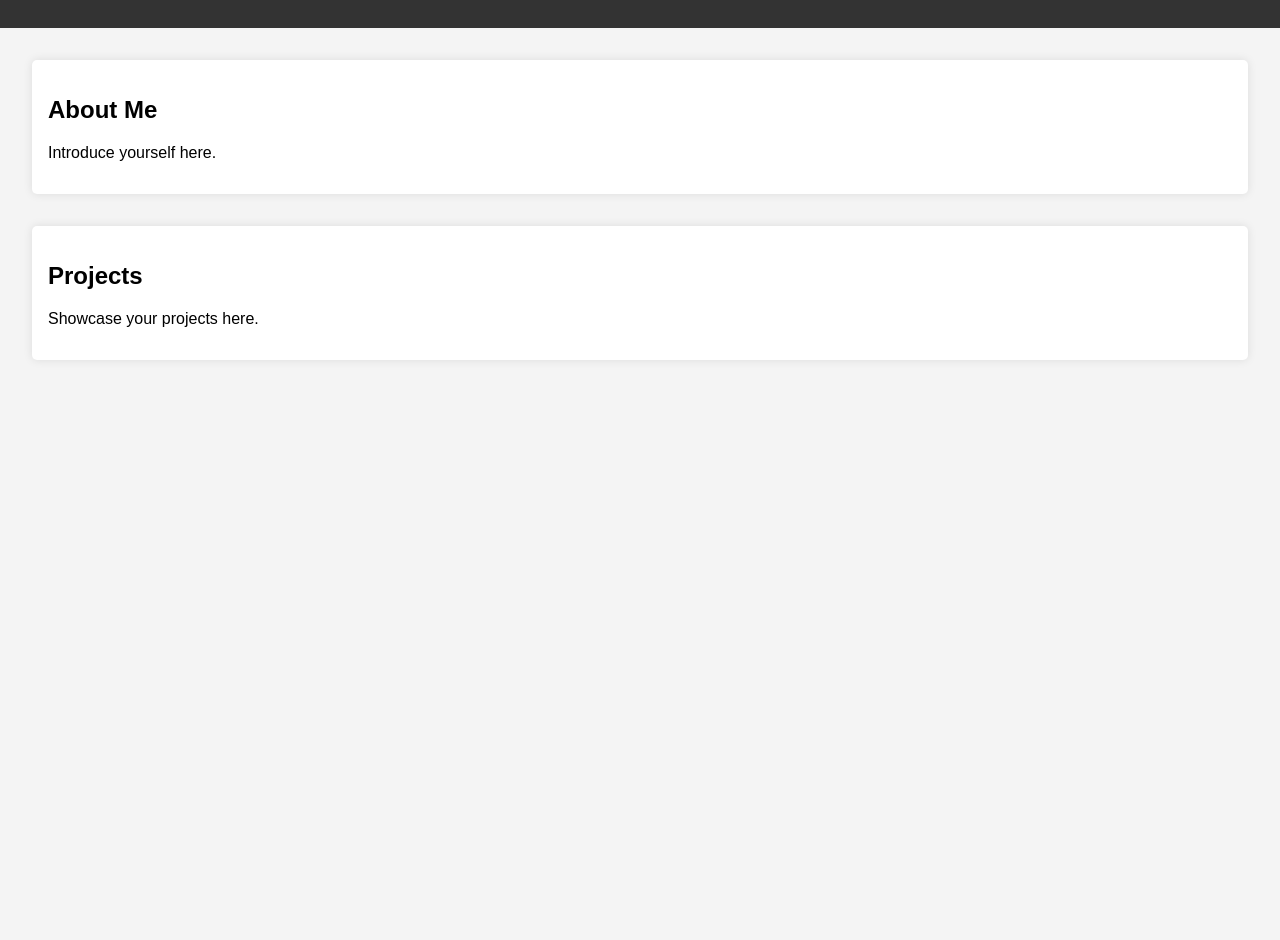
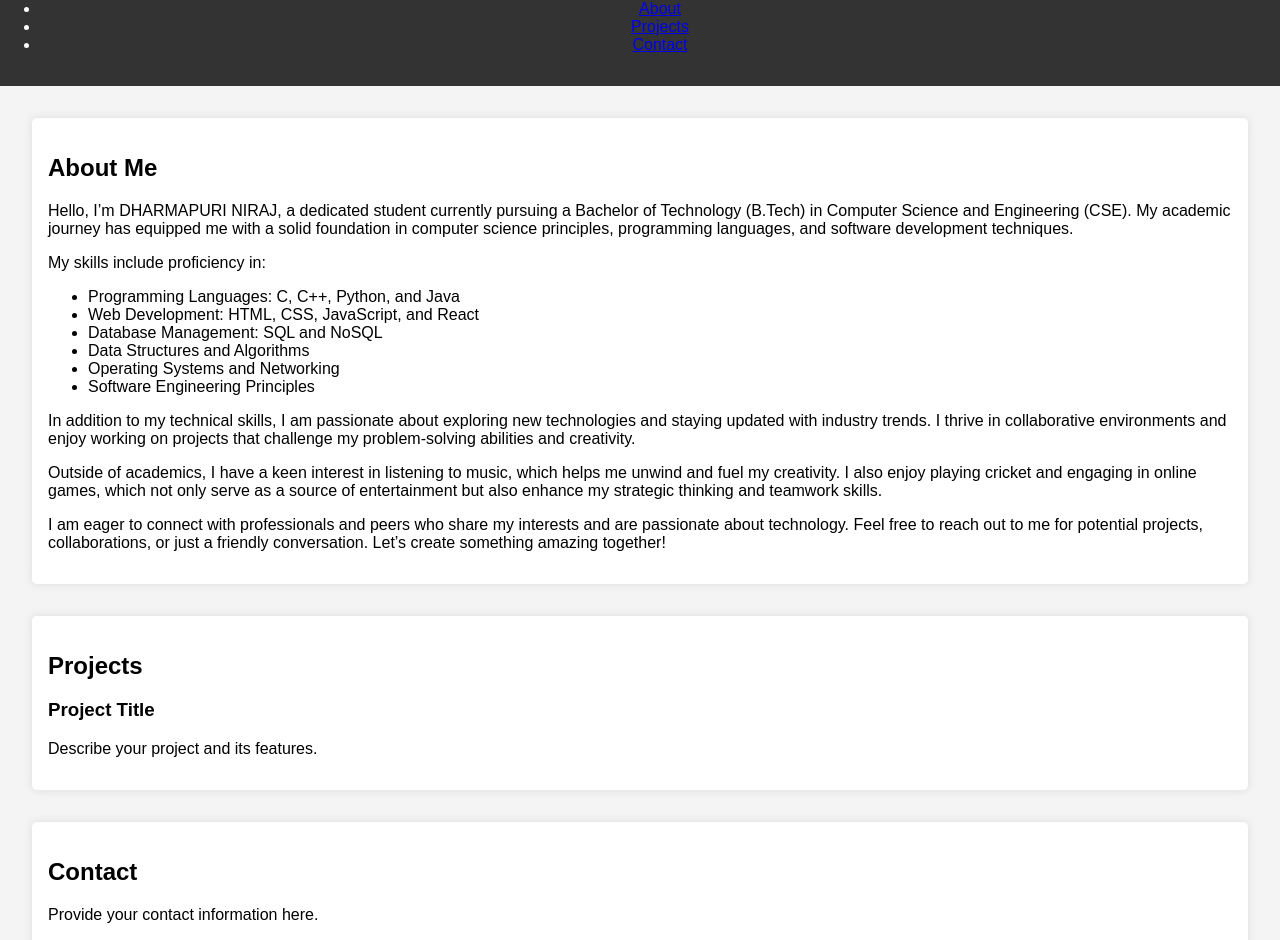
Before and after one commit to DHARMAPURI-NIRAJ/Dharmapuri.Niraj-portfolio, a plain HTML site: page index.html in a window 1280 px wide. Shown: the part 84-1024 px from the top of the page. Before the commit the page ends 800 px from the top, so only its background shows below. Drawn offline with Linux system fonts and the light colour scheme.

Commit message:
Update index.html

```diff
--- a/index.html
+++ b/index.html
@@ -8,15 +8,54 @@
 </head>
 <body>
     <header>
-        <h1>Welcome to My Portfolio</h1>
+        <nav>
+            <div class="logo">
+                <h1>Your Name</h1>
+            </div>
+            <ul class="nav-links">
+                <li><a href="#about">About</a></li>
+                <li><a href="#projects">Projects</a></li>
+                <li><a href="#contact">Contact</a></li>
+            </ul>
+        </nav>
     </header>
-    <section>
-        <h2>About Me</h2>
-        <p>Introduce yourself here.</p>
-    </section>
-    <section>
-        <h2>Projects</h2>
-        <p>Showcase your projects here.</p>
-    </section>
+
+    <main>
+        <section id="about">
+            <h2>About Me</h2>
+            <p>Hello, I’m DHARMAPURI NIRAJ, a dedicated student currently pursuing a Bachelor of Technology (B.Tech) in Computer Science and Engineering (CSE). My academic journey has equipped me with a solid foundation in computer science principles, programming languages, and software development techniques.</p>
+            <p>My skills include proficiency in:</p>
+            <ul>
+                <li>Programming Languages: C, C++, Python, and Java</li>
+                <li>Web Development: HTML, CSS, JavaScript, and React</li>
+                <li>Database Management: SQL and NoSQL</li>
+                <li>Data Structures and Algorithms</li>
+                <li>Operating Systems and Networking</li>
+                <li>Software Engineering Principles</li>
+            </ul>
+            <p>In addition to my technical skills, I am passionate about exploring new technologies and staying updated with industry trends. I thrive in collaborative environments and enjoy working on projects that challenge my problem-solving abilities and creativity.</p>
+            <p>Outside of academics, I have a keen interest in listening to music, which helps me unwind and fuel my creativity. I also enjoy playing cricket and engaging in online games, which not only serve as a source of entertainment but also enhance my strategic thinking and teamwork skills.</p>
+            <p>I am eager to connect with professionals and peers who share my interests and are passionate about technology. Feel free to reach out to me for potential projects, collaborations, or just a friendly conversation. Let’s create something amazing together!</p>
+        </section>
+
+        <section id="projects">
+            <h2>Projects</h2>
+            <div class="project">
+                <h3>Project Title</h3>
+                <p>Describe your project and its features.</p>
+            </div>
+        </section>
+
+        <section id="contact">
+            <h2>Contact</h2>
+            <p>Provide your contact information here.</p>
+        </section>
+    </main>
+
+    <footer>
+        <p>&copy; 2024 DHARMAPURI NIRAJ. All Rights Reserved.</p>
+    </footer>
+
+
 </body>
 </html>
```
